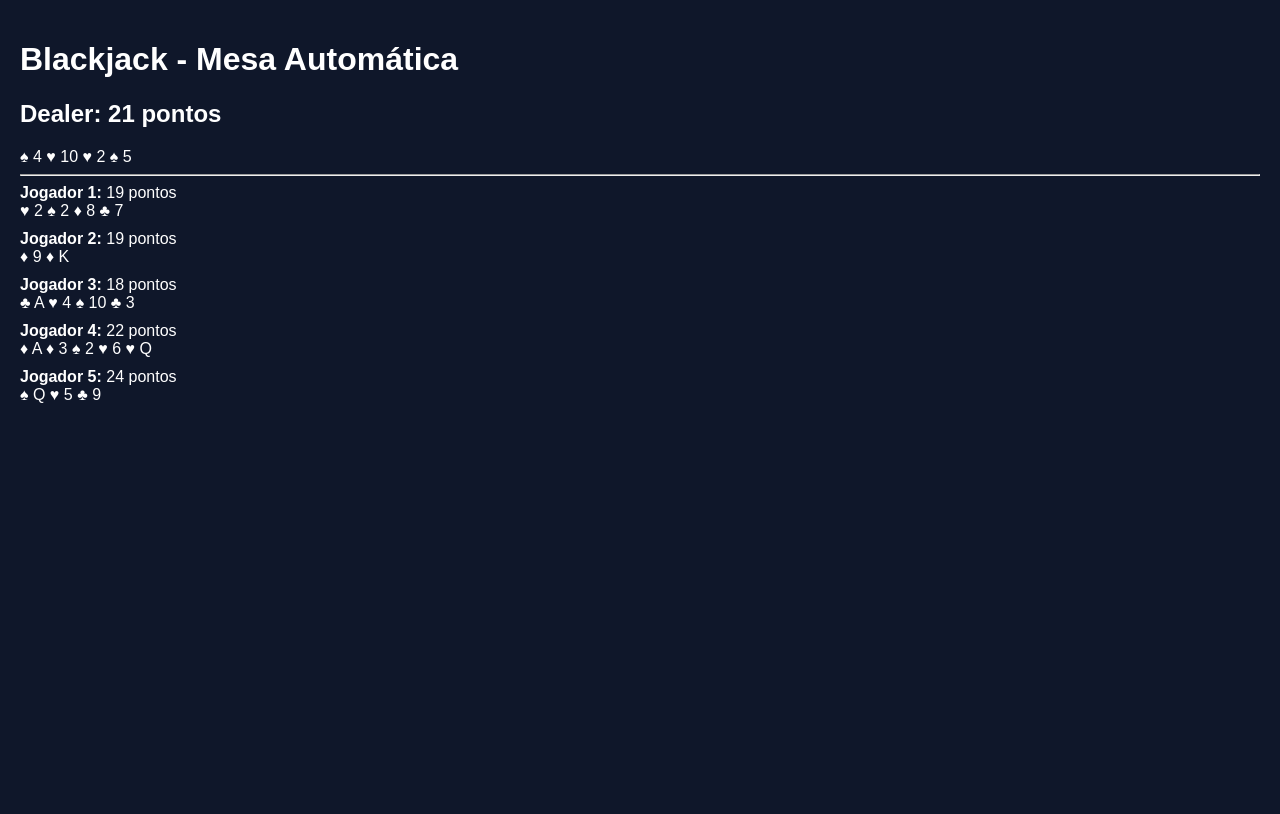
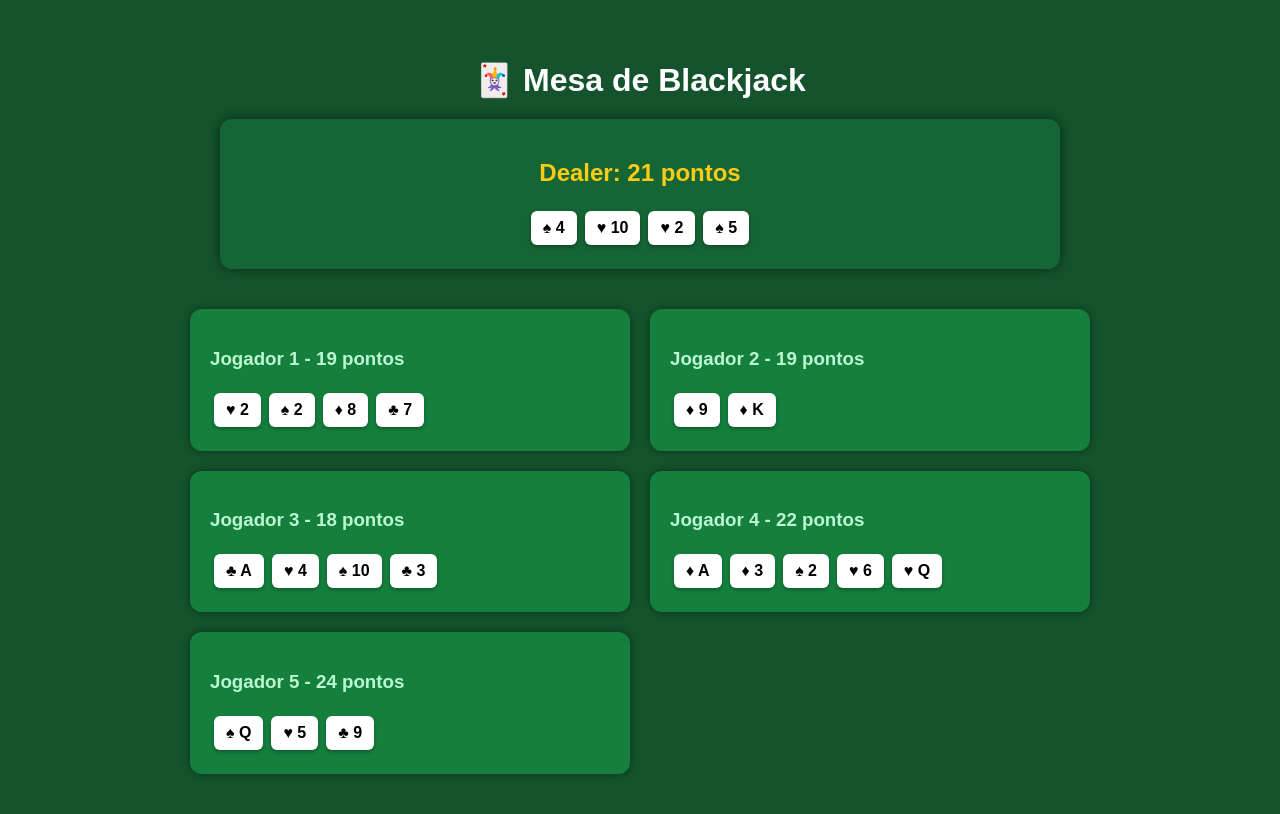
Before and after one commit to blinbingo/kombi, a Next.js app: page /blackjack in a window 1280 px wide. Shown: the top 814 px of the page. Built offline with nearby package versions, Linux system fonts and the light colour scheme.

Commit message:
Update index.js

```diff
--- a/pages/blackjack/index.js
+++ b/pages/blackjack/index.js
@@ -40,7 +40,6 @@ export default function Blackjack() {
   const [baralho, setBaralho] = useState([]);
   const [jogadores, setJogadores] = useState([]);
   const [dealer, setDealer] = useState([]);
-  const [resultados, setResultados] = useState([]);
 
   useEffect(() => {
     iniciarJogo();
@@ -53,13 +52,11 @@ export default function Blackjack() {
       novaMaoJogadores.push([novoBaralho.pop(), novoBaralho.pop()]);
     }
     const novaMaoDealer = [novoBaralho.pop(), novoBaralho.pop()];
-    const novosResultados = [];
 
-    novaMaoJogadores.forEach((mao, index) => {
+    novaMaoJogadores.forEach((mao) => {
       while (calcularValor(mao) < 17) {
         mao.push(novoBaralho.pop());
       }
-      novosResultados.push({ jogador: index + 1, mao });
     });
 
     while (calcularValor(novaMaoDealer) < 17) {
@@ -69,28 +66,78 @@ export default function Blackjack() {
     setBaralho(novoBaralho);
     setJogadores(novaMaoJogadores);
     setDealer(novaMaoDealer);
-    setResultados(novosResultados);
   };
 
   const renderMao = (mao) =>
     mao.map((carta, i) => (
-      <span key={i}>
-        {carta.naipe} {carta.valor}{' '}
+      <span
+        key={i}
+        style={{
+          display: 'inline-block',
+          margin: '4px',
+          padding: '8px 12px',
+          borderRadius: '6px',
+          backgroundColor: '#fff',
+          color: '#000',
+          fontWeight: 'bold',
+          fontSize: '16px',
+          boxShadow: '0 2px 4px rgba(0,0,0,0.3)',
+        }}
+      >
+        {carta.naipe} {carta.valor}
       </span>
     ));
 
   return (
-    <div style={{ padding: 20 }}>
-      <h1>Blackjack - Mesa Automática</h1>
-      <h2>Dealer: {calcularValor(dealer)} pontos</h2>
-      <div>{renderMao(dealer)}</div>
-      <hr />
-      {jogadores.map((mao, index) => (
-        <div key={index} style={{ marginBottom: 10 }}>
-          <strong>Jogador {index + 1}:</strong> {calcularValor(mao)} pontos
-          <div>{renderMao(mao)}</div>
-        </div>
-      ))}
+    <div
+      style={{
+        backgroundColor: '#14532d',
+        minHeight: '100vh',
+        padding: '40px',
+        color: 'white',
+        fontFamily: 'Arial, sans-serif',
+      }}
+    >
+      <h1 style={{ textAlign: 'center', fontSize: '32px', marginBottom: '20px' }}>🃏 Mesa de Blackjack</h1>
+
+      <div
+        style={{
+          backgroundColor: '#166534',
+          padding: '20px',
+          borderRadius: '12px',
+          maxWidth: '800px',
+          margin: '0 auto 40px auto',
+          boxShadow: '0 0 12px rgba(0,0,0,0.5)',
+        }}
+      >
+        <h2 style={{ textAlign: 'center', color: '#facc15' }}>Dealer: {calcularValor(dealer)} pontos</h2>
+        <div style={{ display: 'flex', justifyContent: 'center', flexWrap: 'wrap' }}>{renderMao(dealer)}</div>
+      </div>
+
+      <div
+        style={{
+          display: 'grid',
+          gridTemplateColumns: '1fr 1fr',
+          gap: '20px',
+          maxWidth: '900px',
+          margin: '0 auto',
+        }}
+      >
+        {jogadores.map((mao, index) => (
+          <div
+            key={index}
+            style={{
+              backgroundColor: '#15803d',
+              padding: '20px',
+              borderRadius: '12px',
+              boxShadow: '0 0 8px rgba(0,0,0,0.4)',
+            }}
+          >
+            <h3 style={{ color: '#bbf7d0' }}>Jogador {index + 1} - {calcularValor(mao)} pontos</h3>
+            <div style={{ display: 'flex', flexWrap: 'wrap' }}>{renderMao(mao)}</div>
+          </div>
+        ))}
+      </div>
     </div>
   );
 }
```
